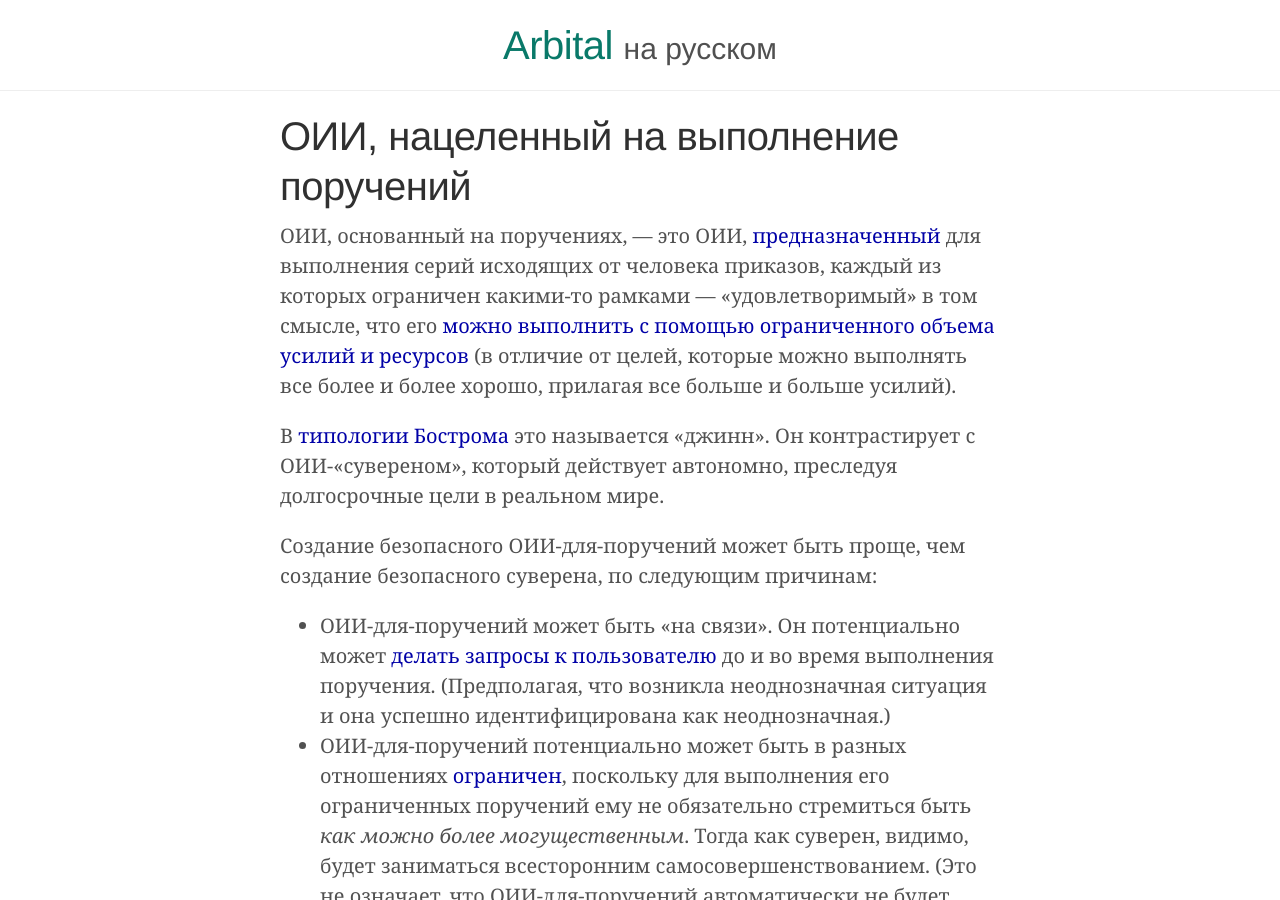
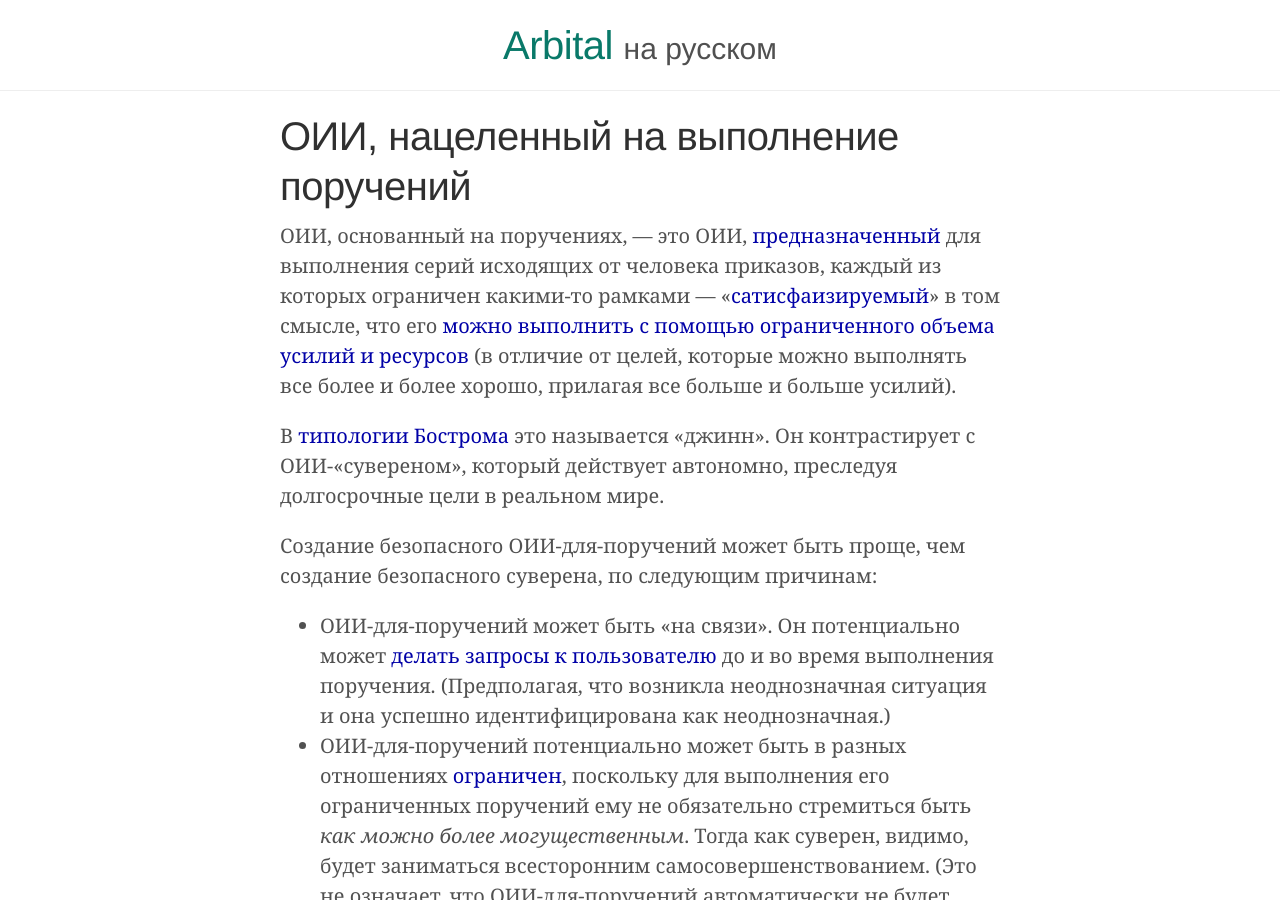
Before and after one commit to Arbital-RU/arbital-ru.github.io, a Jekyll site: the page built from _posts/2024-05-23-task_agi.md, in a window 1280 px wide and 900 px high. Built offline with Jekyll 4.4.1, drawn with Linux system fonts in a browser that asks for light colours; some of the changed text lies outside the part shown.

Commit message:
change "satisficing" translation

```diff
--- a/_posts/2024-05-23-task_agi.md
+++ b/_posts/2024-05-23-task_agi.md
@@ -2,11 +2,12 @@
 layout: post
 title: ОИИ, нацеленный на выполнение поручений
 translated_by: К. Кирдан
-excerpt: "ОИИ, основанный на поручениях, — это ОИИ, предназначенный для выполнения серий исходящих от человека приказов, каждый из которых ограничен какими-то рамками — «удовлетворимый» в том смысле, что его можно выполнить с помощью ограниченного объема усилий и ресурсов (в отличие от целей, которые можно выполнять все более и более хорошо, прилагая все больше и больше усилий)."
+translation_details: "добавлены ссылки"
+excerpt: "ОИИ, основанный на поручениях, — это ОИИ, предназначенный для выполнения серий исходящих от человека приказов, каждый из которых ограничен какими-то рамками — «сатисфаизируемый» в том смысле, что его можно выполнить с помощью ограниченного объема усилий и ресурсов (в отличие от целей, которые можно выполнять все более и более хорошо, прилагая все больше и больше усилий)."
 original: https://arbital.com/p/task_agi
 license: https://creativecommons.org/licenses/by/3.0/deed.ru
 ---
-ОИИ, основанный на поручениях, — это ОИИ, [предназначенный][intended_goal] для выполнения серий исходящих от человека приказов, каждый из которых ограничен какими-то рамками — «удовлетворимый» в том смысле, что его [можно выполнить с помощью ограниченного объема усилий и ресурсов][task_goal] (в отличие от целей, которые можно выполнять все более и более хорошо, прилагая все больше и больше усилий).
+ОИИ, основанный на поручениях, — это ОИИ, [предназначенный][intended_goal] для выполнения серий исходящих от человека приказов, каждый из которых ограничен какими-то рамками — «[сатисфаизируемый](https://en.wikipedia.org/wiki/Satisficing)» в том смысле, что его [можно выполнить с помощью ограниченного объема усилий и ресурсов][task_goal] (в отличие от целей, которые можно выполнять все более и более хорошо, прилагая все больше и больше усилий).
 
 В [типологии Бострома][AGI_typology] это называется «джинн». Он контрастирует с ОИИ-«сувереном», который действует автономно, преследуя долгосрочные цели в реальном мире.
 
@@ -40,8 +41,8 @@ license: https://creativecommons.org/licenses/by/3.0/deed.ru
 - **Функции полезности оракулов** (такие, чтобы оракул не захотел покидать свою коробку или оптимизировать своих программистов)
 - **Выразимая оптимизация** (противоположность [когнитивной невместимости][uncontainability])
 - **Онлайн-проверяемость**
-    - Объяснять что-либо программистам, [не помещая при этом программистов в argmax][30b] того, насколько хорошо он им что-то "объясняет".
+    - Объяснять что-либо программистам, [не помещая при этом программистов в argmax][30b] того, насколько хорошо он им что-то «объясняет».
 - **Прозрачность**
-- "[Делай то, что я имею в виду][dwim]"
+- «[Делай то, что я имею в виду][dwim]»
 
 {% include routes.html %}
```
Also changed, not shown: _posts/2024-05-18-reflective_stability.md (+2 -5 lines), _posts/2024-09-17-reflective_consistency.md (+2 -2 lines).
